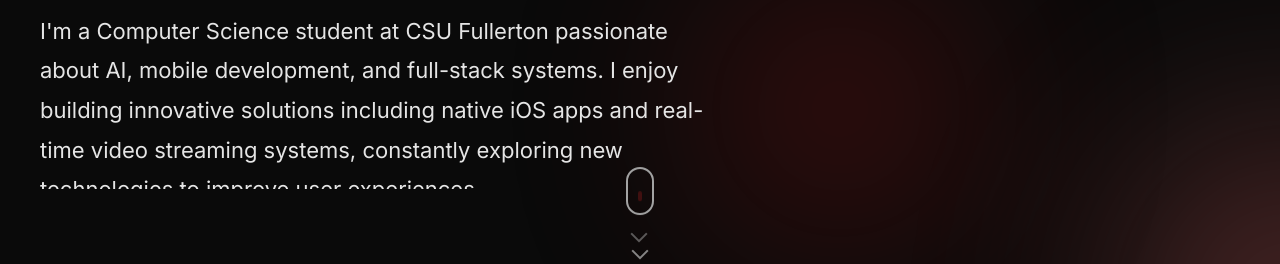
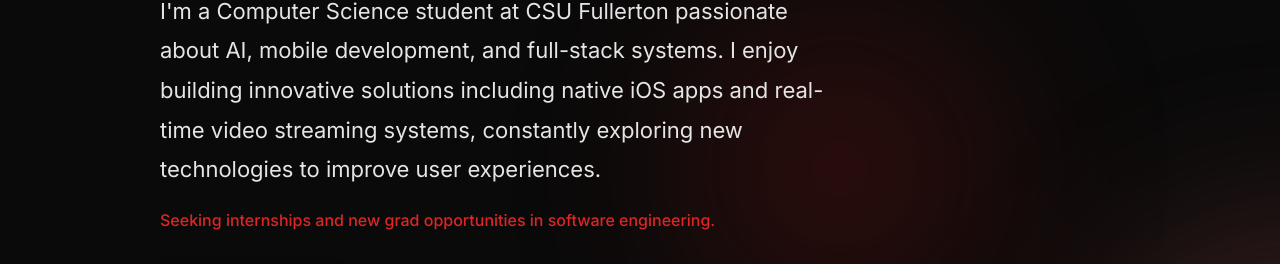
Before and after one commit to ashtonalva/portfolio-site, a plain HTML site: page index.html in a window 1280 px wide. Shown: the part 491-755 px from the top of the page. Drawn offline with Linux system fonts and the light colour scheme.

Commit message:
Fix scroll indicator overlapping hero text and buttons

```diff
--- a/css/style.css
+++ b/css/style.css
@@ -368,12 +368,11 @@ a {
 .hero {
   min-height: 100vh;
   display: flex;
-  flex-direction: column;
+  align-items: center;
   justify-content: center;
   position: relative;
   padding: var(--nav-height) 40px 100px;
   overflow: hidden;
-  box-sizing: border-box;
 }
 
 .hero-background {
@@ -437,14 +436,12 @@ a {
 .hero-content {
   max-width: 960px;
   width: 100%;
-  max-height: calc(100vh - var(--nav-height) - 140px);
   display: flex;
   flex-direction: column;
   gap: 32px;
   align-items: flex-start;
   position: relative;
   z-index: 1;
-  overflow: hidden;
 }
 
 .hero-text {
@@ -505,7 +502,7 @@ a {
   flex-direction: column;
   align-items: center;
   gap: 12px;
-  z-index: 2;
+  z-index: 0;
   animation: bounce 2s infinite;
   pointer-events: none;
 }
```
